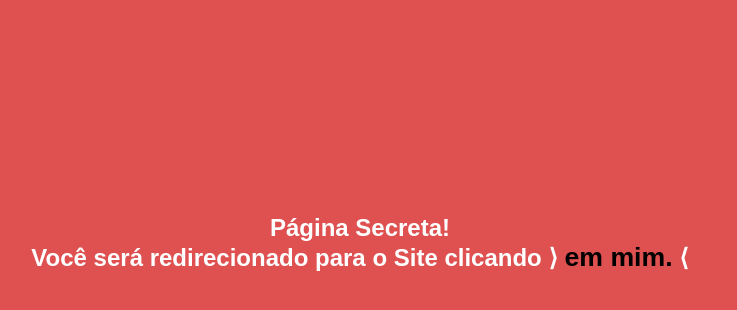
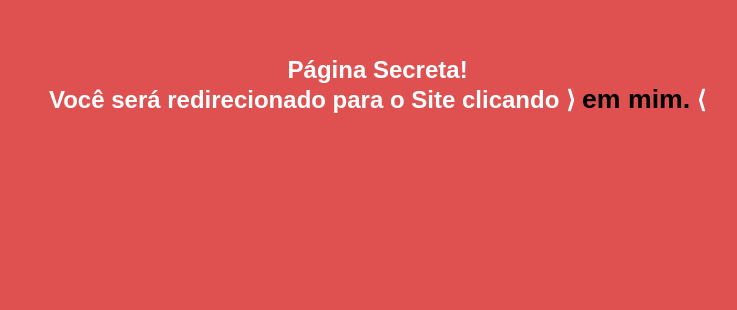
Before and after one commit to Junior4Carvalho/on_cadsites, a plain HTML site: page index.html in a window 1280 px wide. Shown: the part 364-674 px from the top of the page, without its empty margins (288-1025 px from the left). Drawn offline with Linux system fonts and the light colour scheme.

Commit message:
mudei a pagina inicial, css especificamente 2

```diff
--- a/style.css
+++ b/style.css
@@ -1,7 +1,9 @@
 body{
 
-    margin-top: 40%;
-    padding: 50px;
+    margin-top: 30%;
+    margin-left: 2%;
+    margin-right: 2%;
+    padding: 20px;
     box-sizing: border-box;
     width: 100%;
     overflow: hidden;
```
